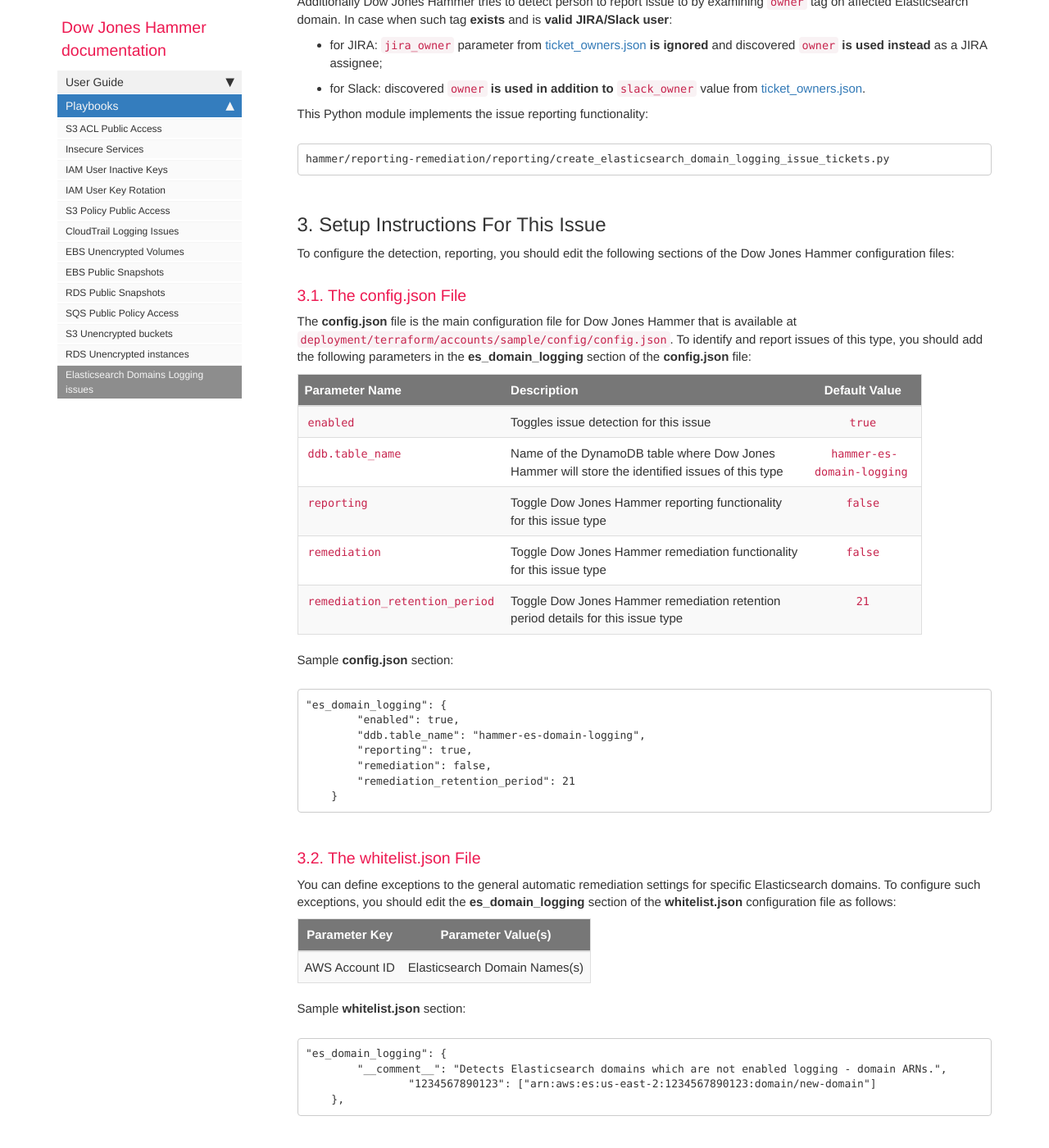
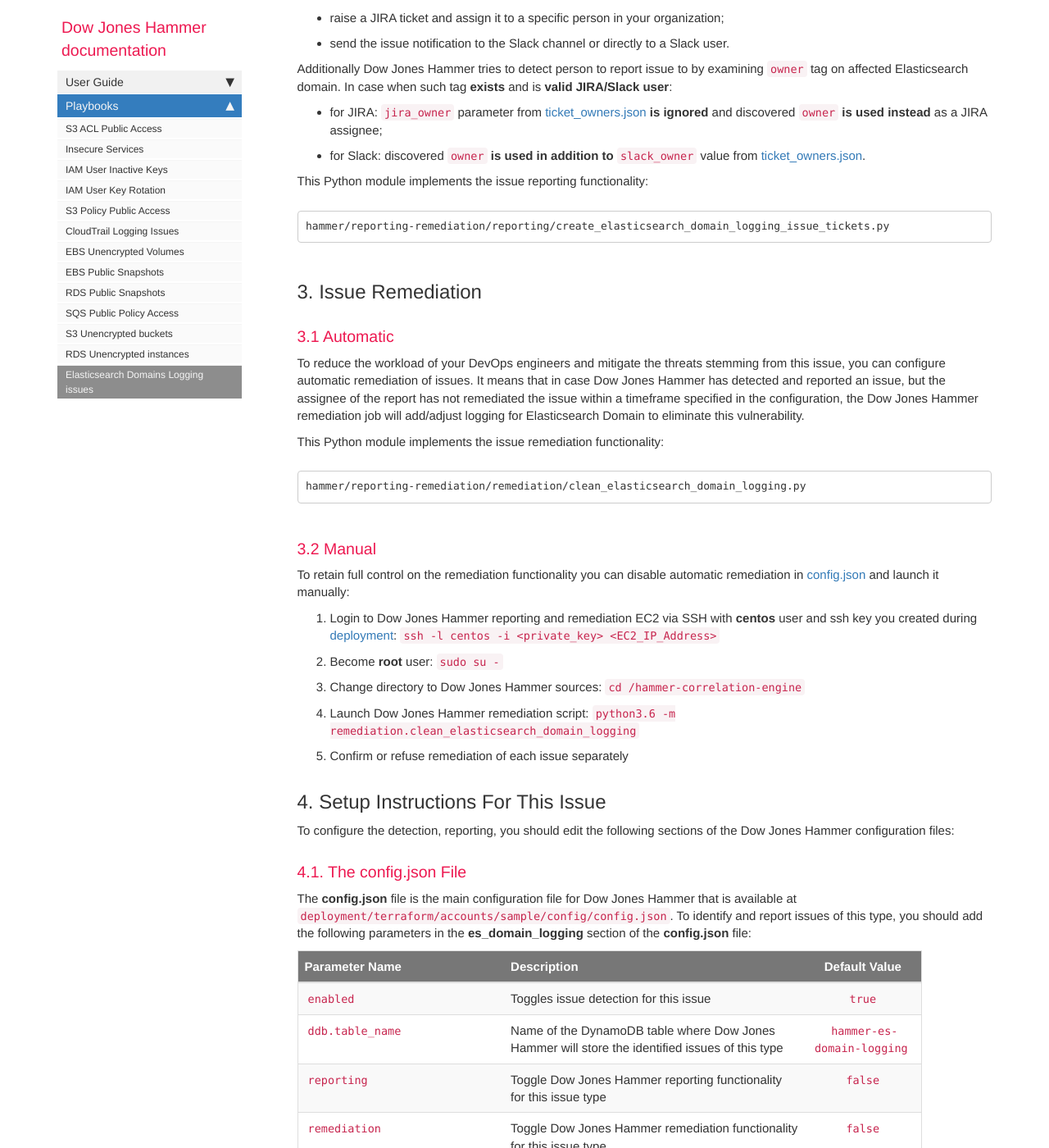
Before and after one commit to dowjones/hammer, a Jekyll site: the page built from docs/pages/playbook23_elasticsearch_logging.md, in a window 1280 px wide and 1400 px high, scrolled down 1249 px. Shown: the whole window at 82% size. Built offline with Jekyll 4.4.1, drawn with Linux system fonts in a browser that asks for light colours; nearby versions of some CDN libraries; comment, search, counter and statistics services are not loaded; some of the changed text lies outside the part shown.

Commit message:
Updated with remediation details for ES logging issue.
Updated with remediation details for ES logging issue.

````diff
--- a/docs/pages/playbook23_elasticsearch_logging.md
+++ b/docs/pages/playbook23_elasticsearch_logging.md
@@ -43,12 +43,31 @@
 hammer/reporting-remediation/reporting/create_elasticsearch_domain_logging_issue_tickets.py
 ```
 
+## 3. Issue Remediation
 
-## 3. Setup Instructions For This Issue
+### 3.1 Automatic
+
+To reduce the workload of your DevOps engineers and mitigate the threats stemming from this issue, you can configure automatic remediation of issues. It means that in case Dow Jones Hammer has detected and reported an issue, but the assignee of the report has not remediated the issue within a timeframe specified in the configuration, the Dow Jones Hammer remediation job will add/adjust logging for Elasticsearch Domain to eliminate this vulnerability.
+
+This Python module implements the issue remediation functionality:
+```
+hammer/reporting-remediation/remediation/clean_elasticsearch_domain_logging.py
+```
+
+### 3.2 Manual
+
+To retain full control on the remediation functionality you can disable automatic remediation in [config.json](#41-the-configjson-file) and launch it manually:
+1. Login to Dow Jones Hammer reporting and remediation EC2 via SSH with **centos** user and ssh key you created during [deployment](configuredeploy_overview.html#25-create-ec2-key-pair-for-hammer): `ssh -l centos -i <private_key> <EC2_IP_Address>`
+2. Become **root** user: `sudo su -`
+3. Change directory to Dow Jones Hammer sources: `cd /hammer-correlation-engine`
+4. Launch Dow Jones Hammer remediation script: `python3.6 -m remediation.clean_elasticsearch_domain_logging`
+5. Confirm or refuse remediation of each issue separately
+
+## 4. Setup Instructions For This Issue
 
 To configure the detection, reporting, you should edit the following sections of the Dow Jones Hammer configuration files:
 
-### 3.1. The config.json File
+### 4.1. The config.json File
 
 The **config.json** file is the main configuration file for Dow Jones Hammer that is available at `deployment/terraform/accounts/sample/config/config.json`.
 To identify and report issues of this type, you should add the following parameters in the **es_domain_logging** section of the **config.json** file:
@@ -72,7 +91,7 @@
     }
 ```
 
-### 3.2. The whitelist.json File
+### 4.2. The whitelist.json File
 
 You can define exceptions to the general automatic remediation settings for specific Elasticsearch domains. To configure such exceptions, you should edit the **es_domain_logging** section of the **whitelist.json** configuration file as follows:
 
@@ -88,7 +107,7 @@
     },
 ```
 
-### 3.3. The ticket_owners.json File
+### 4.3. The ticket_owners.json File
 
 You should use the **ticket_owners.json** file to configure the integration of Dow Jones Hammer with JIRA and/or Slack for the issue reporting purposes.
 
@@ -170,7 +189,7 @@
 
 Check [CloudWatch Logs documentation](https://docs.aws.amazon.com/AmazonCloudWatch/latest/logs/WhatIsCloudWatchLogs.html) for further guidance.
 
-## 5. Issue specific details in DynamoDB
+## 6. Issue specific details in DynamoDB
 
 Dow Jones Hammer stores various issue specific details in DynamoDB as a map under `issue_details` key. You can use it to create your own reporting modules.
 
````
Also changed, not shown: other parts of docs/pages/playbook23_elasticsearch_logging.md (+6 -6 lines).
